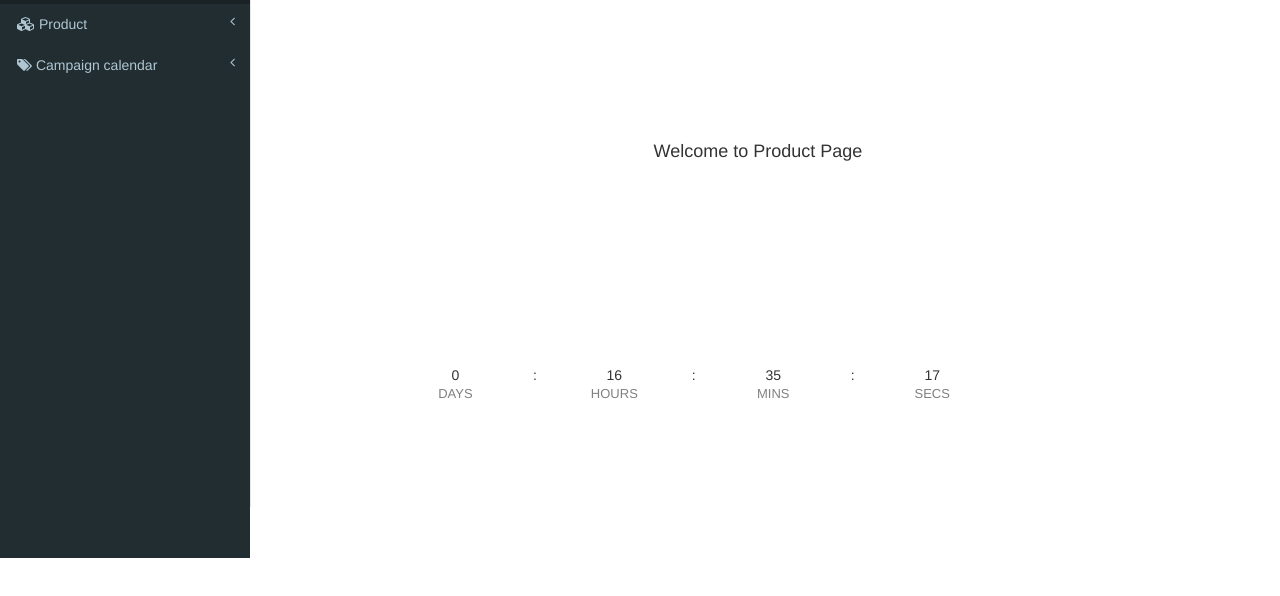
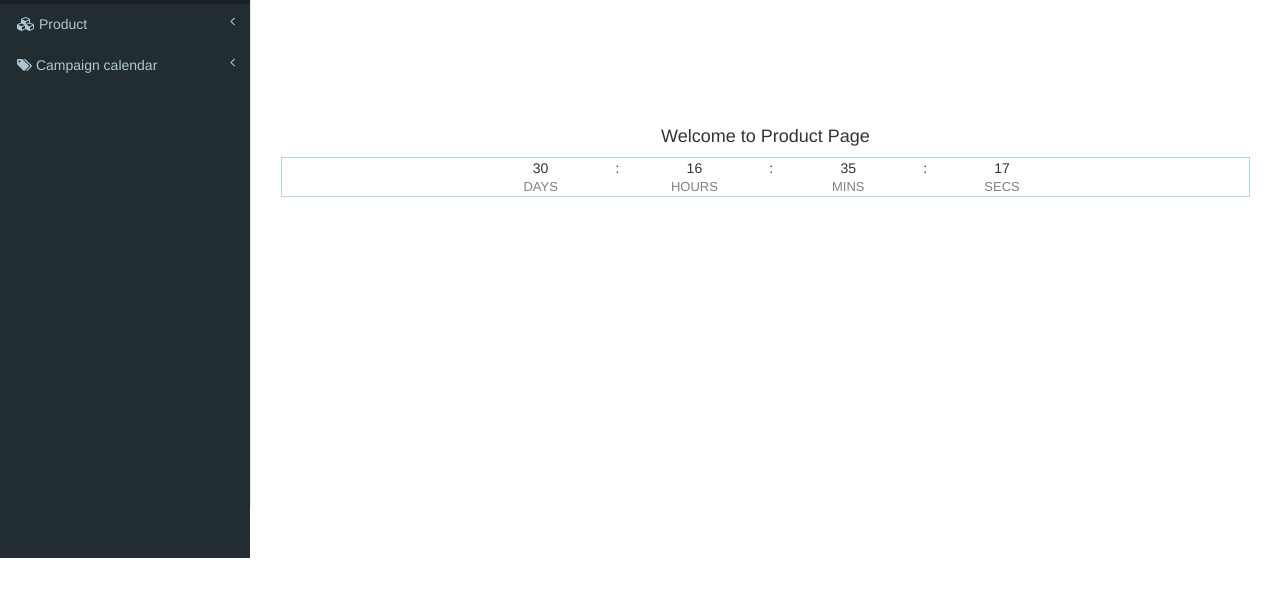
Before and after one commit to lixinying/Admin, a website: page FrontEnd/index.html at #/app/product in a window 1280 px wide. Shown: the part 112-708 px from the top of the page. Drawn offline with Linux system fonts and the light colour scheme; some packages are replaced by stand-ins of ours; a script that the page names is missing.

Commit message:
framework version 1

```diff
--- a/FrontEnd/app/Product/ctrl.js
+++ b/FrontEnd/app/Product/ctrl.js
@@ -1,5 +1,5 @@
 app.controller("ProductController", ['$scope', 'userdata',
     function($scope) {
-       $scope.endTime="2018-04-21"
+       $scope.endTime="2018-05-21"
     }
 ])
--- a/FrontEnd/app/Product/product.html
+++ b/FrontEnd/app/Product/product.html
@@ -3,9 +3,9 @@
         background-color: white;
     }
 </style>
-<div class="row">
+<div class="col-md-12">
     <h4 style="text-align: center;margin-top: 20%;">Welcome to Product Page</h2>
 </div>
-<div oc-lazy-load="['directive/Timer/Timer.js']">
-    <div style="text-align: center;margin-top: 20%;" timer info="endTime"></div>
+<div oc-lazy-load="['directive/Timer/Timer.js']" >
+    <div style="text-align: center;border: 1px solid #abdada;" timer info="endTime" class="col-md-12"></div>
 </div>
--- a/FrontEnd/directive/Timer/timer.html
+++ b/FrontEnd/directive/Timer/timer.html
@@ -1,29 +1,36 @@
-<style  type="text/css">
-    #TimeObj{
-        width:80%;
-        margin:0 auto;
+<style type="text/css">
+    #TimeObj {
+        width: 80%;
+        margin: 0 auto;
+        overflow: hidden;
+    }
 
+    .gray_sm {
+        color: gray;
+        font-size: 13px;
+    }
 
+    .parts_4 {
+        float: left;
+        width: 20%;
+        text-align: center;
     }
-    .gray_sm{
-        color:gray;
-        font-size:13px;
-    }
-    .parts_4{
-        float: left;
-        width:20%;
-        text-align:center;
-    }
-    .float_left{
+
+    .float_left {
         float: left;
     }
-    #TimeObj p{
-        margin:0px;
+
+    #TimeObj p {
+        margin: 0px;
+    }
+
+    .first {
+        margin-left: 10%;
     }
 </style>
 <div id="TimeObj">
     <div id="time_num">
-        <div class="parts_4 days">
+        <div class="parts_4 days first">
             <p id="days">{{days||00}}</p>
             <p class="gray_sm">DAYS</p>
         </div>
@@ -49,6 +56,4 @@
             <p class="gray_sm">SECS</p>
         </div>
     </div>
-
-
 </div>
```
